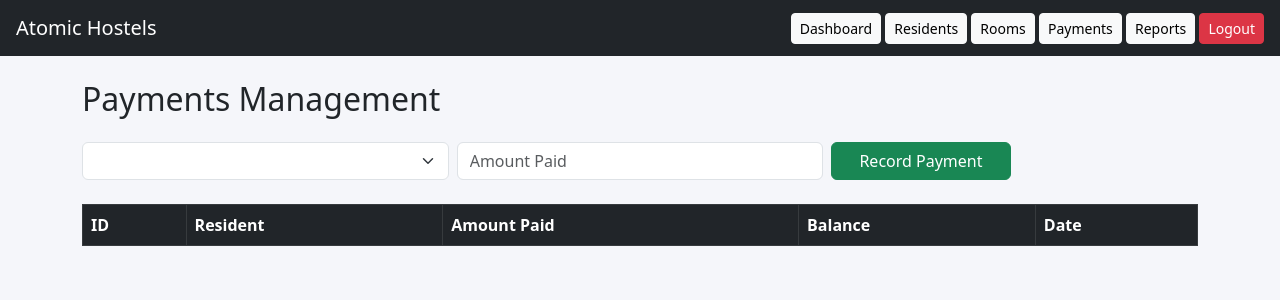
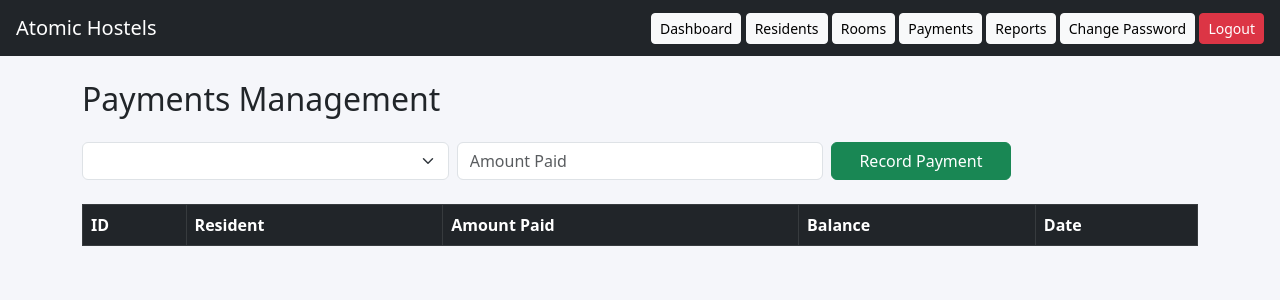
Before and after one commit to DevOwen254/atomic_hostels, a Flask app: page /payments in a window 1280 px wide. Shown: the top 300 px of the page. Run offline with Flask 3, Linux system fonts and the light colour scheme; the visitor is signed in with stand-in values (Sample User, id 1); data that the repository does not hold is empty.

Commit message:
Update base.html

```diff
--- a/templates/base.html
+++ b/templates/base.html
@@ -23,6 +23,7 @@
         <a href="/rooms" class="btn btn-light btn-sm">Rooms</a>
         <a href="/payments" class="btn btn-light btn-sm">Payments</a>
         <a href="/reports" class="btn btn-light btn-sm">Reports</a>
+        <a href="/change_admin_password" class="btn btn-light btn-sm">Change Password</a>
         <a href="/logout" class="btn btn-danger btn-sm">Logout</a>
     </div>
 </nav>
```
